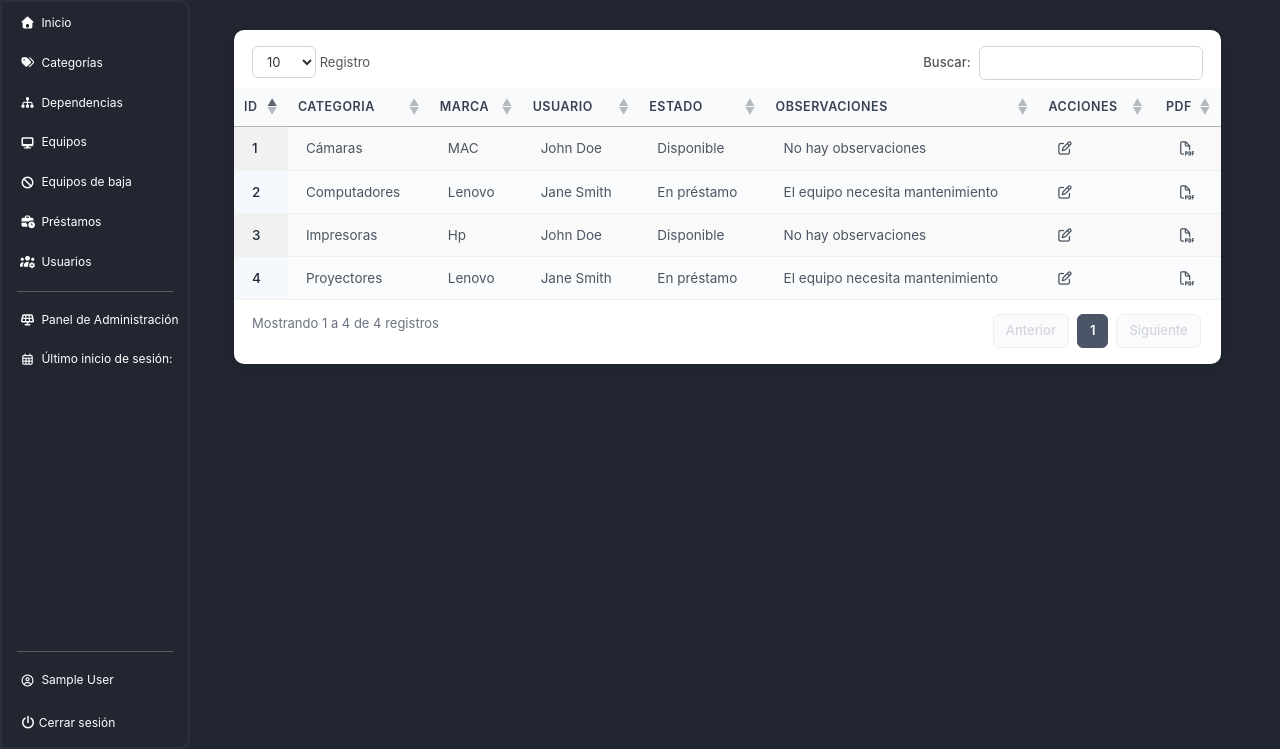
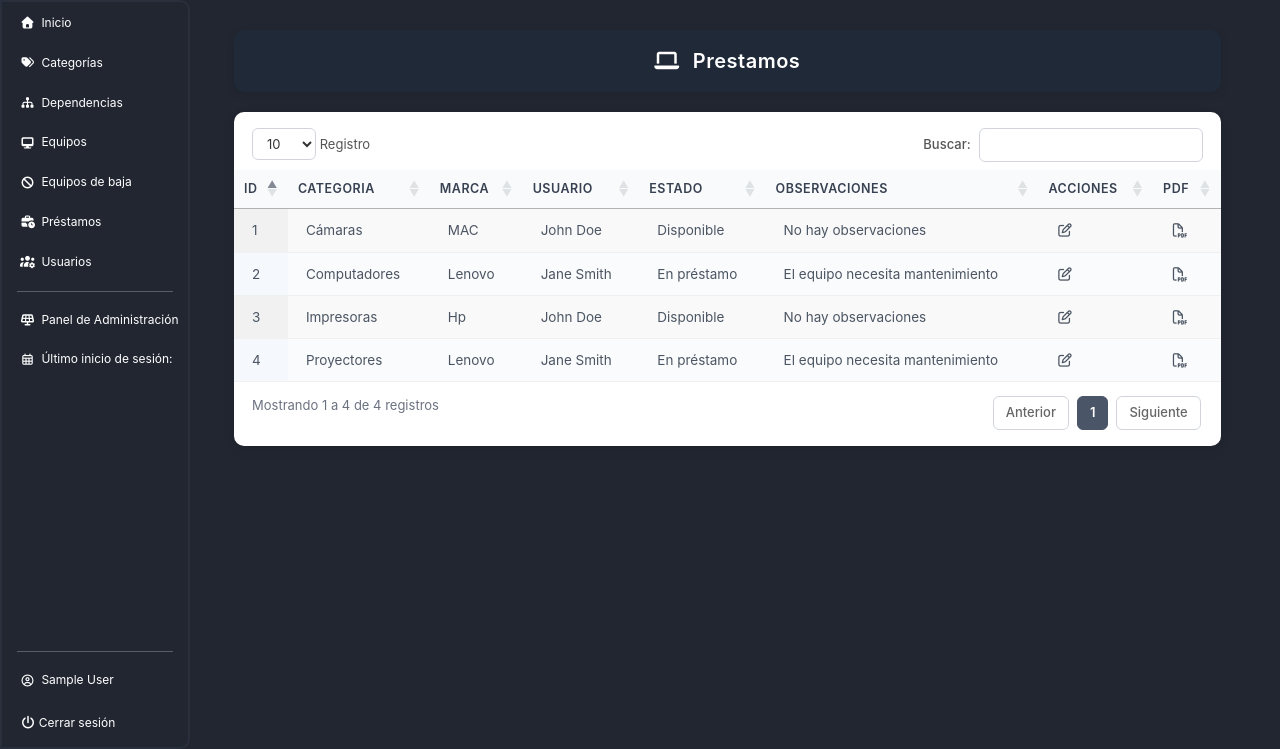
Before and after one commit to Bleack/ROGUER, a Django app: page /prestamos/ in a window 1280 px wide. Shown: the part 51-800 px from the top of the page. Run offline with Django 5.2, Linux system fonts and the light colour scheme; the visitor is signed in with stand-in values (Sample User, id 1); some libraries are stand-ins or nearby versions; some web fonts are replaced.

Commit message:
cambios 3  en la tabla prestamos

```diff
--- a/prestamos/templates/prestamos/prestamos.html
+++ b/prestamos/templates/prestamos/prestamos.html
@@ -15,6 +15,25 @@
         color: #333;
         padding: 40px 24px;
         min-height: 100vh;
+    }
+
+    /* ───────── TITULO ───────── */
+    .section-title {
+        width: 100%;
+        background: #1f2937;
+        color: #fff;
+        padding: 16px 24px;
+        border-radius: 10px;
+        margin-bottom: 20px;
+        text-align: center;
+        font-size: 20px;
+        font-weight: 600;
+        letter-spacing: 0.5px;
+        box-shadow: 0 2px 10px rgba(0,0,0,0.08);
+    }
+
+    .section-title i {
+        margin-right: 8px;
     }
 
     .table-wrapper {
@@ -81,21 +100,6 @@
         position: relative;
     }
 
-        table.dataTable thead .sorting::before,
-        table.dataTable thead .sorting::after,
-        table.dataTable thead .sorting_asc::before,
-        table.dataTable thead .sorting_asc::after,
-        table.dataTable thead .sorting_desc::before,
-        table.dataTable thead .sorting_desc::after {
-            opacity: 0.35 !important;
-        }
-
-        table.dataTable thead .sorting_asc::before,
-        table.dataTable thead .sorting_desc::after {
-            opacity: 0.8 !important;
-            color: #374151;
-        }
-
     table.dataTable tbody td {
         padding: 11px 18px;
         font-size: 13.5px;
@@ -158,70 +162,15 @@
         font-weight: 600;
     }
 
-        .dataTables_wrapper .dataTables_paginate .paginate_button.current:hover {
-            background: #374151 !important;
-            color: #ffffff !important;
-            border-color: #374151 !important;
-        }
-
-        .dataTables_wrapper .dataTables_paginate .paginate_button.disabled {
-            color: #c0c4cc !important;
-            background: #f9fafb !important;
-            border-color: #e5e7eb !important;
-            cursor: default;
-            opacity: 0.7;
-        }
-
-        /* ── Info de registros ── */
     .dataTables_wrapper .dataTables_info {
         padding: 14px 18px 16px 18px;
         font-size: 13px;
         color: #6b7280;
     }
 
-        /* ── Ocultar elementos por defecto que no se usan ── */
-        .dataTables_wrapper .dataTables_scroll,
-        .dataTables_wrapper .dataTables_scrollBody {
-            border: none !important;
-        }
-
-        /* ── Nombre resaltado sutilmente ── */
-        table.dataTable tbody td:first-child {
-            font-weight: 500;
-            color: #1f2937;
-        }
-
-        /* ── Edad centrada ── */
-        table.dataTable tbody td:last-child {
-            text-align: center;
-            font-variant-numeric: tabular-nums;
-        }
-
-        table.dataTable thead th:last-child {
-            text-align: center;
-        }
-
-        /* ── Responsive ── */
     @media (max-width: 640px) {
         body {
             padding: 16px 8px;
-            }
-
-            .dataTables_wrapper .dataTables_length,
-            .dataTables_wrapper .dataTables_filter {
-                padding: 12px 12px 6px;
-                float: none;
-                text-align: left;
-            }
-
-            .dataTables_wrapper .dataTables_info {
-                padding: 10px 12px;
-                font-size: 12px;
-            }
-
-            .dataTables_wrapper .dataTables_paginate {
-                padding: 6px 12px 12px;
-                justify-content: center;
         }
 
         table.dataTable thead th,
@@ -231,6 +180,13 @@
         }
     }
 </style>
+
+
+<div class="section-title">
+    <i class="fas fa-laptop"></i>
+    Prestamos
+</div>
+
 <div class="table-wrapper">
         <table id="employeeTable" class="display" style="width:100%">
             <thead>
```
Lines whose indentation alone changed are shown as unchanged.
